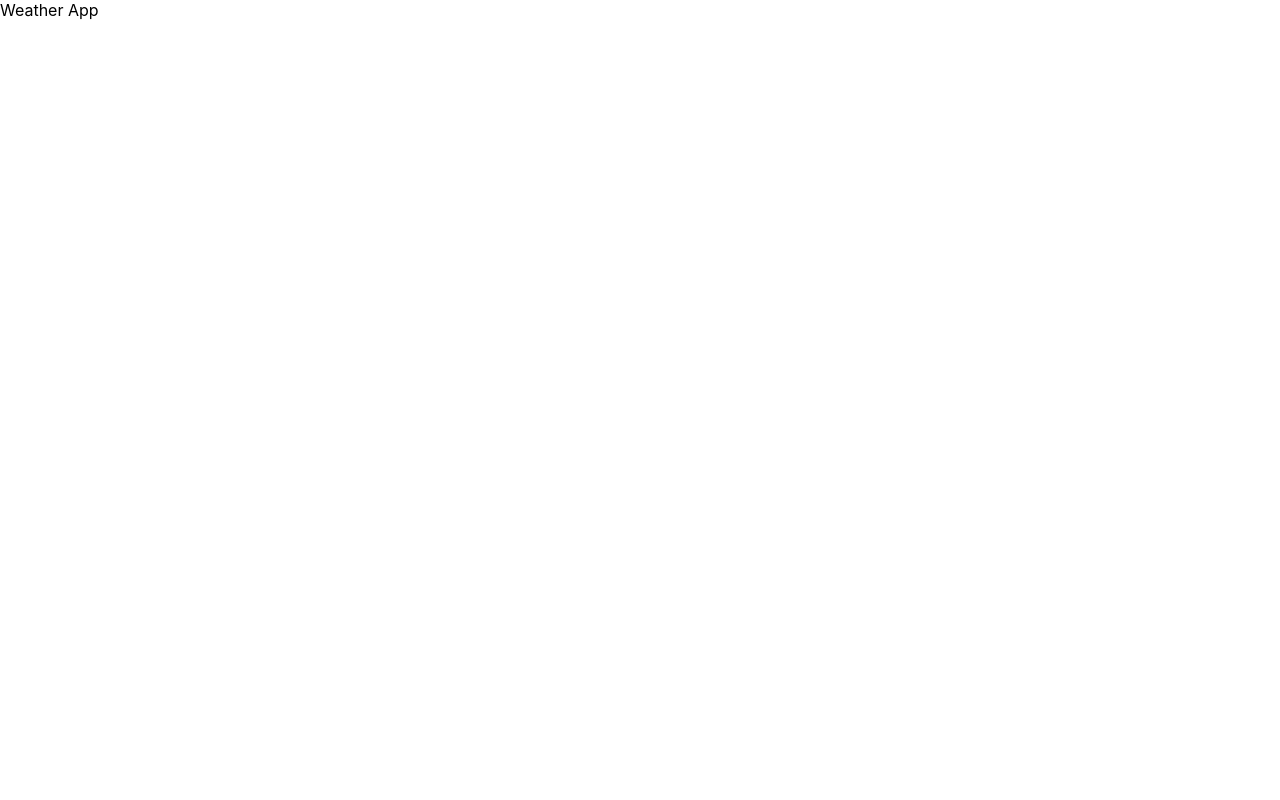
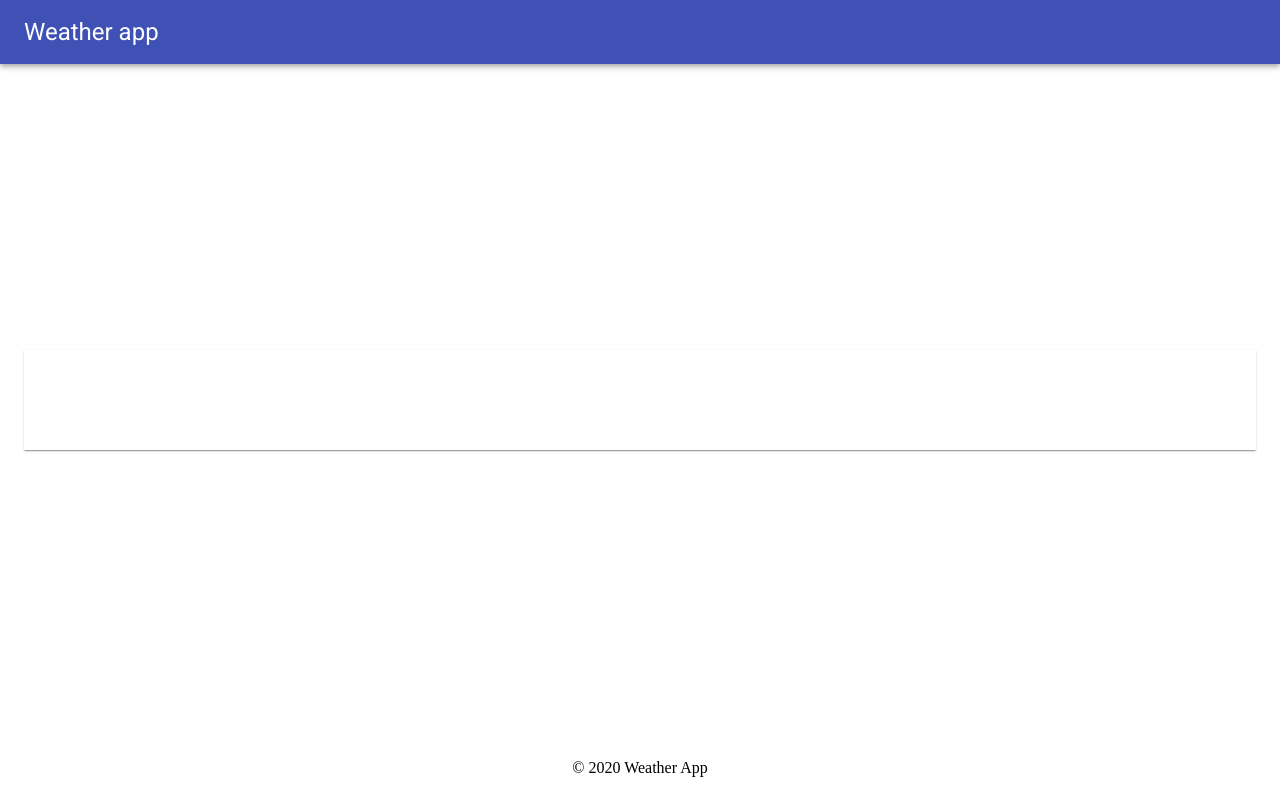
Before and after one commit to EwaJanuchowska/weather-app, a React (Create React App) app: page / in a window 1280 px wide. Built offline with nearby package versions, Linux system fonts and the light colour scheme.

Commit message:
Create base layout

```diff
--- a/src/App.js
+++ b/src/App.js
@@ -1,5 +1,37 @@
 import React from "react";
+import {
+  AppBar,
+  Toolbar,
+  Typography,
+  Grid,
+  Paper,
+  Container
+} from "@material-ui/core";
 
-const App = () => <div>Weather App</div>;
+const App = () => (
+  <>
+    <AppBar position="static">
+      <Toolbar>
+        <Typography variant="h5">Weather app</Typography>
+      </Toolbar>
+    </AppBar>
+
+    <main className="main-content center">
+      <Container>
+        <Grid container>
+          <Grid item xs={12}>
+            <Paper square className="paper">
+
+            </Paper>
+          </Grid>
+        </Grid>
+      </Container>
+    </main>
+
+    <footer className="main-footer">
+      &copy; 2020 Weather App
+    </footer>
+  </>
+);
 
 export default App;
--- a/src/index.css
+++ b/src/index.css
@@ -1,12 +1,31 @@
-body {
+body,
+html {
+  padding: 0;
   margin: 0;
-  font-family: -apple-system, BlinkMacSystemFont, "Segoe UI", "Roboto", "Oxygen",
-    "Ubuntu", "Cantarell", "Fira Sans", "Droid Sans", "Helvetica Neue",
-    sans-serif;
-  -webkit-font-smoothing: antialiased;
-  -moz-osx-font-smoothing: grayscale;
 }
 
 * {
   box-sizing: border-box;
 }
+
+.paper {
+  height: 100px;
+}
+
+.main-content {
+  display: flex;
+  flex-direction: column;
+  height: calc(100vh - 64px - 64px);
+}
+
+.main-content.center {
+  align-items: center;
+  justify-content: center;
+}
+
+.main-footer {
+  height: 64px;
+  display: flex;
+  align-items: center;
+  justify-content: center;
+}
```
